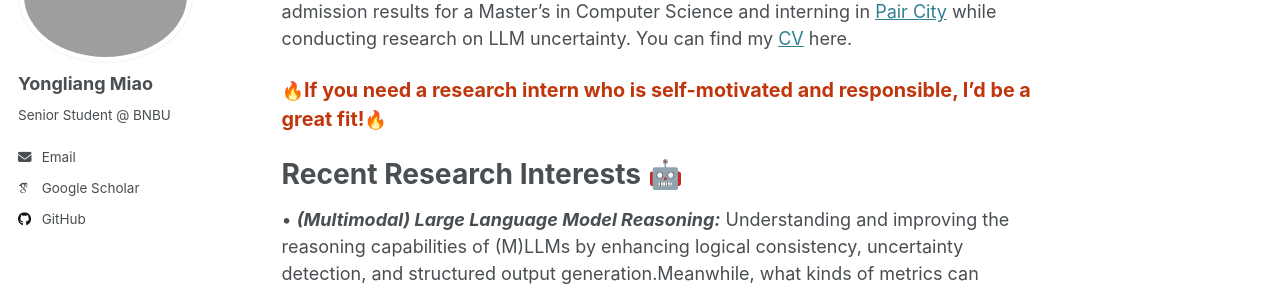
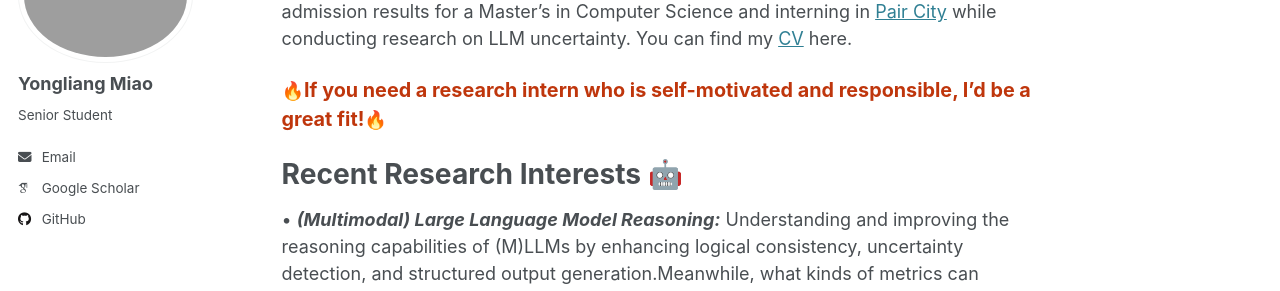
Before and after one commit to YongliangMiao/YongliangMiao.github.io, a Jekyll site: the page built from _pages/about.md, in a window 1280 px wide. Shown: the part 177-468 px from the top of the page. Built offline with Jekyll 4.4.1, drawn with Linux system fonts in a browser that asks for light colours; some web fonts are replaced.

Commit message:
Update _config.yml

```diff
--- a/_config.yml
+++ b/_config.yml
@@ -86,7 +86,7 @@ analytics:
 author:
   name             : "Yongliang Miao"
   avatar           : "my_pic1.jpg"
-  bio              : "Senior Student @ BNBU"
+  bio              : "Senior Student"
   employer         :
   pubmed           : #"https://www.ncbi.nlm.nih.gov/pubmed/?term=john+snow"
   googlescholar    : "https://scholar.google.com/citations?user=j6gdFuwAAAAJ&hl=zh-CN"
```
